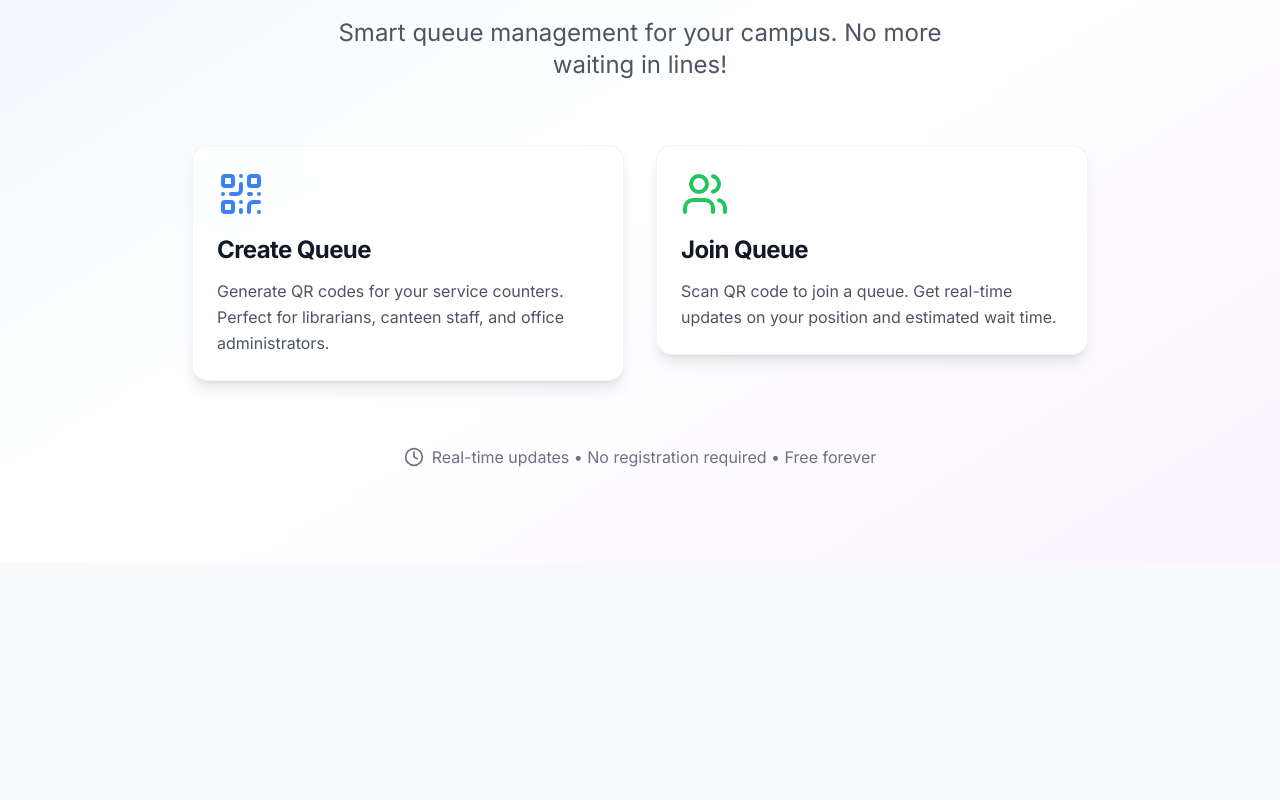
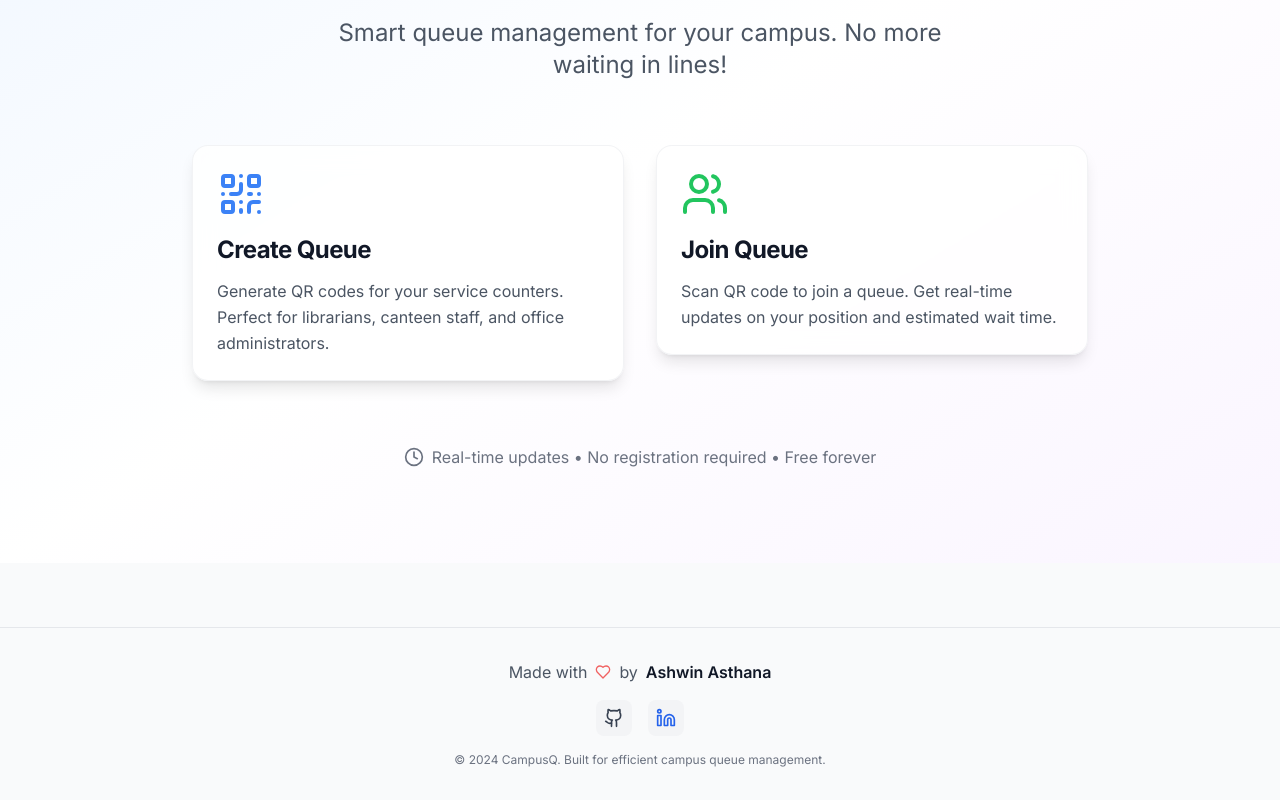
Before and after one commit to lumozion/CampusQ, a Next.js app: page / in a window 1280 px wide. Shown: the part 237-1037 px from the top of the page. Before the commit the page ends 800 px from the top, so only its background shows below. Built offline with nearby package versions, Linux system fonts and the light colour scheme.

Commit message:
Add LinkedIn URL to footer

```diff
--- a/app/layout.tsx
+++ b/app/layout.tsx
@@ -1,6 +1,7 @@
 import './globals.css'
 import { Inter } from 'next/font/google'
 import ThemeToggle from '@/components/ThemeToggle'
+import Footer from '@/components/Footer'
 
 const inter = Inter({ subsets: ['latin'] })
 
@@ -16,8 +17,11 @@ export default function RootLayout({
 }) {
   return (
     <html lang="en" className="h-full">
-      <body className={`${inter.className} h-full`}>
-        {children}
+      <body className={`${inter.className} h-full flex flex-col`}>
+        <main className="flex-1">
+          {children}
+        </main>
+        <Footer />
         <ThemeToggle />
       </body>
     </html>
--- /dev/null
+++ b/components/Footer.tsx
@@ -0,0 +1,55 @@
+'use client'
+
+import { motion } from 'framer-motion'
+import { Github, Linkedin, Heart } from 'lucide-react'
+
+export default function Footer() {
+  return (
+    <motion.footer
+      initial={{ opacity: 0, y: 20 }}
+      animate={{ opacity: 1, y: 0 }}
+      className="mt-16 py-8 border-t border-gray-200 dark:border-gray-700"
+    >
+      <div className="container mx-auto px-4">
+        <div className="flex flex-col items-center space-y-4">
+          <div className="flex items-center space-x-2 text-gray-600 dark:text-gray-400">
+            <span>Made with</span>
+            <Heart className="w-4 h-4 text-red-500 animate-pulse" />
+            <span>by</span>
+            <span className="font-semibold text-gray-900 dark:text-gray-100">Ashwin Asthana</span>
+          </div>
+
+          <div className="flex items-center space-x-4">
+            <motion.a
+              href="https://github.com/ashwinasthana"
+              target="_blank"
+              rel="noopener noreferrer"
+              whileHover={{ scale: 1.1 }}
+              whileTap={{ scale: 0.95 }}
+              className="p-2 rounded-lg bg-gray-100 dark:bg-gray-800 hover:bg-gray-200 dark:hover:bg-gray-700 transition-colors"
+              aria-label="GitHub Profile"
+            >
+              <Github className="w-5 h-5 text-gray-700 dark:text-gray-300" />
+            </motion.a>
+
+            <motion.a
+              href="https://www.linkedin.com/in/ashwinasthanax/"
+              target="_blank"
+              rel="noopener noreferrer"
+              whileHover={{ scale: 1.1 }}
+              whileTap={{ scale: 0.95 }}
+              className="p-2 rounded-lg bg-gray-100 dark:bg-gray-800 hover:bg-gray-200 dark:hover:bg-gray-700 transition-colors"
+              aria-label="LinkedIn Profile"
+            >
+              <Linkedin className="w-5 h-5 text-blue-600 dark:text-blue-400" />
+            </motion.a>
+          </div>
+
+          <p className="text-xs text-gray-500 dark:text-gray-500 text-center">
+            © 2024 CampusQ. Built for efficient campus queue management.
+          </p>
+        </div>
+      </div>
+    </motion.footer>
+  )
+}
```
